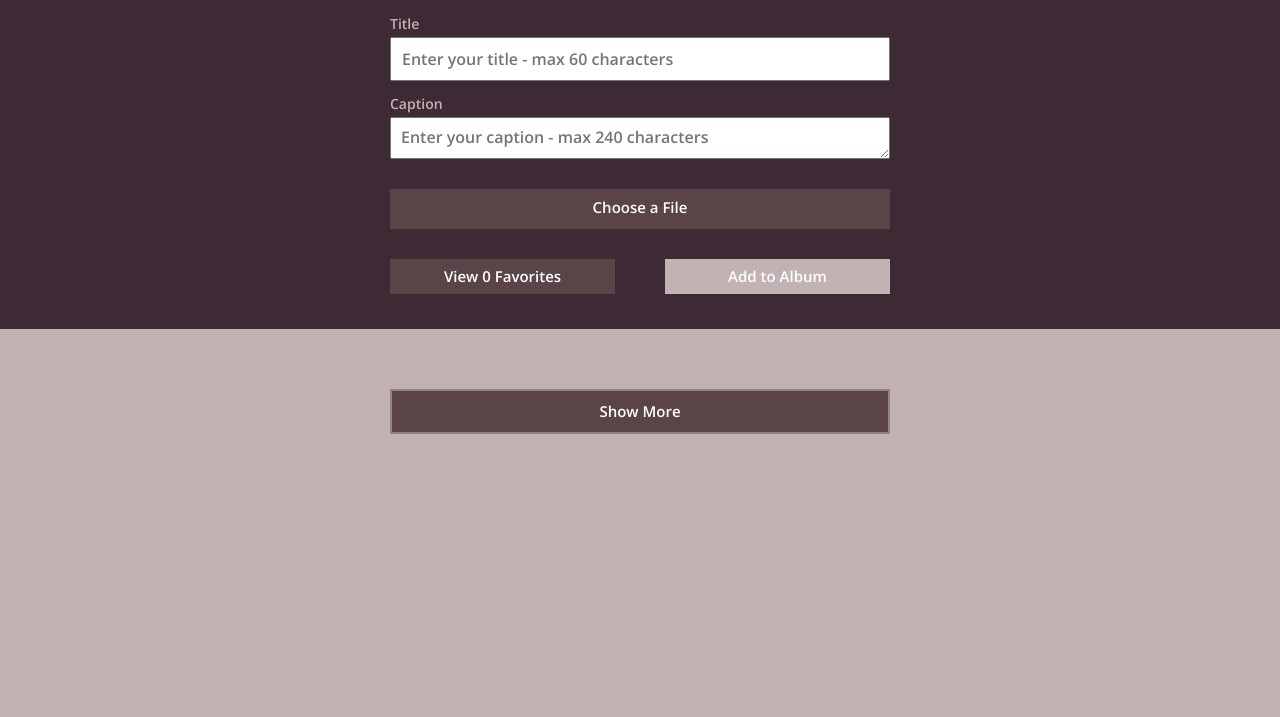
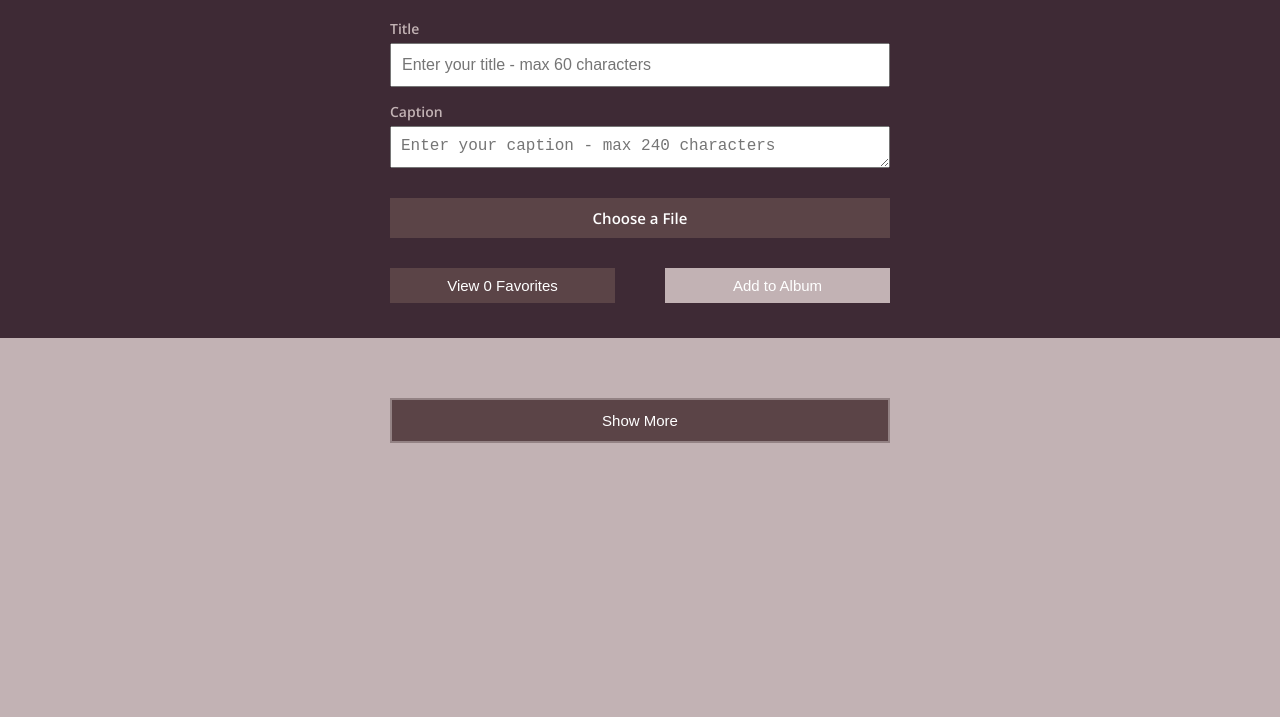
Before and after one commit to timmiller601/2fotofinder-tm, a plain HTML site: page index.html in a window 1280 px wide. Shown: the part 83-800 px from the top of the page. Drawn offline with nearby package versions, Linux system fonts and the light colour scheme.

Commit message:
small updates

```diff
--- a/index.html
+++ b/index.html
@@ -1,8 +1,9 @@
 <!DOCTYPE html>
 <html>
 <head>
-  <title>fotoFinder</title>
-  <link rel="stylesheet" type="text/css" href="normalize.css">
+  <title>2FotoFinder</title>
+  <link rel="shortcut icon" type="image/png" href="Images/fotoLogo.png"/>
+  <link rel="stylesheet" type="text/css" href="reset.css">
   <link rel="stylesheet" type="text/css" href="style.css">
   <meta name="viewport" content="width=device-width, initial-scale=1.0">
   <link href="https://fonts.googleapis.com/css?family=Open+Sans:600,800" rel="stylesheet">
--- a/normalize.css
+++ b/normalize.css
@@ -0,0 +1,47 @@
+/* http://meyerweb.com/eric/tools/css/reset/
+  v2.0 | 20110126
+  License: none (public domain)
+*/
+html, body, div, span, applet, object, iframe,
+h1, h2, h3, h4, h5, h6, p, blockquote, pre,
+a, abbr, acronym, address, big, cite, code,
+del, dfn, em, img, ins, kbd, q, s, samp,
+small, strike, strong, sub, sup, tt, var,
+b, u, i, center,
+dl, dt, dd, ol, ul, li,
+fieldset, form, label, legend,
+table, caption, tbody, tfoot, thead, tr, th, td,
+article, aside, canvas, details, embed,
+figure, figcaption, footer, header, hgroup,
+menu, nav, output, ruby, section, summary,
+time, mark, audio, video {
+ margin: 0;
+ padding: 0;
+ border: 0;
+ font-size: 100%;
+ font: inherit;
+ vertical-align: baseline;
+}
+/* HTML5 display-role reset for older browsers */
+article, aside, details, figcaption, figure,
+footer, header, hgroup, menu, nav, section {
+ display: block;
+}
+body {
+ line-height: 1;
+}
+ol, ul {
+ list-style: none;
+}
+blockquote, q {
+ quotes: none;
+}
+blockquote:before, blockquote:after,
+q:before, q:after {
+ content: '';
+ content: none;
+}
+table {
+ border-collapse: collapse;
+ border-spacing: 0;
+}
--- a/style.css
+++ b/style.css
@@ -151,6 +151,10 @@ p {
   width: 45%;
 }
 
+.add-filter-btns: hover {
+  cursor: pointer;
+}
+
 /*card section*/
 .foto-card {
     margin-top: 20px;
```
Also changed, not shown: Images/fotoLogo.png (added), Images/fotofinderss.png (deleted), Images/mobilefoto.png (deleted).
